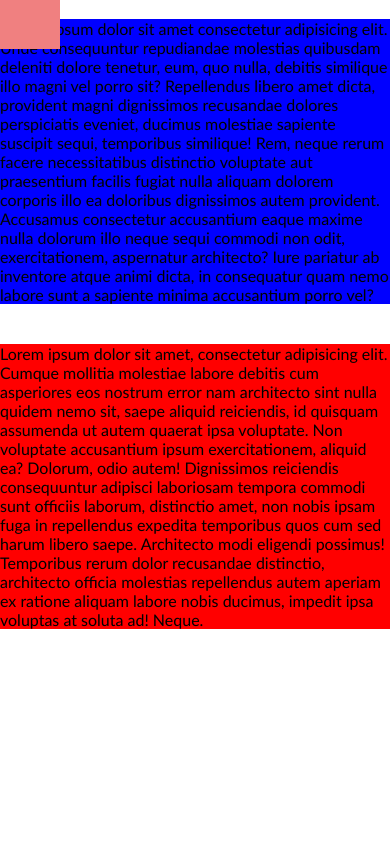
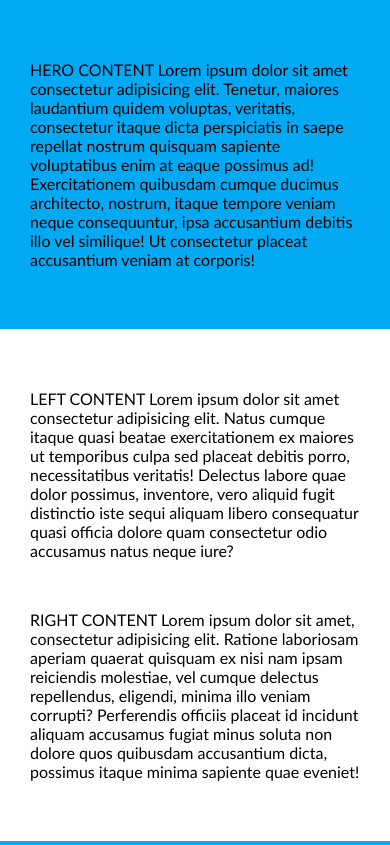
Before and after one commit to vaidotasgarbstas/6-coming-soon, a website: page index.html in a window 390 px wide. Shown: the top 845 px of the page. Drawn offline with Linux system fonts and the light colour scheme.

Commit message:
Initial responsive design solution

```diff
--- a/css/base/layout.css
+++ b/css/base/layout.css
@@ -0,0 +1,59 @@
+.container {
+    display: inline-block;
+    width: 100%;
+    padding-top: 60px;
+    padding-bottom: 60px;
+}
+
+.container > .row {
+    display: inline-block;
+    width: 800px;
+    margin-left: calc(50% - 400px);
+}
+
+.container > .row-short {
+    display: inline-block;
+    width: 600px;
+    margin-left: calc(50% - 300px);
+}
+.container .left {
+    width: 50%;
+    float: left;
+}
+.container .right {
+    width: 40%;
+    float: right;
+    margin-left: 10%;
+}
+@media (max-width: 900px) {
+    .container > .row {
+        width: 600px;
+        margin-left: calc(50% - 300px);
+    }
+}
+@media (max-width: 700px) {
+    .container > .row,
+    .container > .row-short {
+        width: 400px;
+        margin-left: calc(50% - 200px);
+    }
+    .container .left {
+        width: 100%;
+    }
+    .container .right {
+        width: 100%;
+        margin-left: 0;
+        margin-top: 50px;
+    }
+}
+@media (max-width: 460px) {
+    .container {
+        padding-left: 30px;
+        padding-right: 30px;
+    }
+    .container > .row,
+    .container > .row-short {
+        width: 100%;
+        margin-left: 0;
+    }
+}
--- a/css/base/reset.css
+++ b/css/base/reset.css
@@ -6,3 +6,7 @@ body * {
     box-sizing: border-box;
     font-family: 'Gill Sans', 'Gill Sans MT', Calibri, 'Trebuchet MS', sans-serif;
 }
+
+.bg-primary {
+    background-color: var(--primary-color);
+}
--- a/css/base/variables.css
+++ b/css/base/variables.css
@@ -0,0 +1,3 @@
+:root {
+    --primary-color: #03A9F3;
+}
--- a/css/pages/home.css
+++ b/css/pages/home.css
@@ -13,65 +13,3 @@
 @import "../components/progress-bar.css";
 
 /* CUSTOM STYLE BELOW THIS COMMENT, FOR THIS PAGE */
-
-.container {
-    display: inline-block;
-    width: 1000px;
-    margin-left: calc(50% - 500px);
-    background-color: yellow;
-}
-.container > .left {
-    width: 40%;
-    background-color: blue;
-    float:left;
-    margin-right: 5%;
-
-}
-.container > .right{
-    width: 55%;
-    background-color: red;
-    float: right;
-}
-
-@media (max-width: 1100px) {
-    .container {
-        width: 800px;
-        margin-left: calc(50% - 400px);
-        background-color: pink;
-    }
-}
-
-@media (max-width: 900px) {
-    .container {
-        display: inline;
-        width: 600px;
-        margin-left: calc(50% - 300px);
-        background-color: lightblue;
-    }
-    .container > .left {
-        width: 100%;
-        margin-right: 0%;
-
-    }
-    .container > .right{
-        width: 100%;
-        margin-top: 40px;
-}
-
-@media (max-width: 700px) {
-    .container {
-        display: inline;
-        width: 400px;
-        margin-left: calc(50% - 200px);
-        background-color: aquamarine;
-    }
-}
-
-@media (max-width: 500px) {
-    .container {
-        width: 100%;
-        margin-left: 0;
-        padding: 30px;
-        background-color: lightcoral;
-    }
-}
--- a/index.html
+++ b/index.html
@@ -17,9 +17,27 @@
 </head>
 
 <body>
-    <div class="container">
-        <div class="left">Lorem, ipsum dolor sit amet consectetur adipisicing elit. Unde consequuntur repudiandae molestias quibusdam deleniti dolore tenetur, eum, quo nulla, debitis similique illo magni vel porro sit? Repellendus libero amet dicta, provident magni dignissimos recusandae dolores perspiciatis eveniet, ducimus molestiae sapiente suscipit sequi, temporibus similique! Rem, neque rerum facere necessitatibus distinctio voluptate aut praesentium facilis fugiat nulla aliquam dolorem corporis illo ea doloribus dignissimos autem provident. Accusamus consectetur accusantium eaque maxime nulla dolorum illo neque sequi commodi non odit, exercitationem, aspernatur architecto? Iure pariatur ab inventore atque animi dicta, in consequatur quam nemo labore sunt a sapiente minima accusantium porro vel?</div>
-        <div class="right">Lorem ipsum dolor sit amet, consectetur adipisicing elit. Cumque mollitia molestiae labore debitis cum asperiores eos nostrum error nam architecto sint nulla quidem nemo sit, saepe aliquid reiciendis, id quisquam assumenda ut autem quaerat ipsa voluptate. Non voluptate accusantium ipsum exercitationem, aliquid ea? Dolorum, odio autem! Dignissimos reiciendis consequuntur adipisci laboriosam tempora commodi sunt officiis laborum, distinctio amet, non nobis ipsam fuga in repellendus expedita temporibus quos cum sed harum libero saepe. Architecto modi eligendi possimus! Temporibus rerum dolor recusandae distinctio, architecto officia molestias repellendus autem aperiam ex ratione aliquam labore nobis ducimus, impedit ipsa voluptas at soluta ad! Neque.</div>
-    </div>
+    <section class="container bg-primary">
+        <div class="row-short">
+            HERO CONTENT Lorem ipsum dolor sit amet consectetur adipisicing elit. Tenetur, maiores laudantium quidem voluptas, veritatis, consectetur itaque dicta perspiciatis in saepe repellat nostrum quisquam sapiente voluptatibus enim at eaque possimus ad! Exercitationem quibusdam cumque ducimus architecto, nostrum, itaque tempore veniam neque consequuntur, ipsa accusantium debitis illo vel similique! Ut consectetur placeat accusantium veniam at corporis!
+        </div>
+    </section>
+    <main class="container">
+        <div class="row">
+            <div class="left">
+                LEFT CONTENT Lorem ipsum dolor sit amet consectetur adipisicing elit. Natus cumque itaque quasi beatae exercitationem ex maiores ut temporibus culpa sed placeat debitis porro, necessitatibus veritatis! Delectus labore quae dolor possimus, inventore, vero aliquid fugit distinctio iste sequi aliquam libero consequatur quasi officia dolore quam consectetur odio accusamus natus neque iure?</div>
+            <div class="right">
+                RIGHT CONTENT Lorem ipsum dolor sit amet, consectetur adipisicing elit. Ratione laboriosam aperiam quaerat quisquam ex nisi nam ipsam reiciendis molestiae, vel cumque delectus repellendus, eligendi, minima illo veniam corrupti? Perferendis officiis placeat id incidunt aliquam accusamus fugiat minus soluta non dolore quos quibusdam accusantium dicta, possimus itaque minima sapiente quae eveniet!
+            </div>
+        </div>
+    </main>
+    <footer class="container bg-primary">
+        <div class="row">
+            FOOTER CONTENT Lorem ipsum dolor sit amet consectetur adipisicing elit. Porro repudiandae laborum, odio expedita nobis quae modi id voluptatibus nam beatae, velit quos ipsa consequatur facere. Error eos odit aliquid quam, deserunt distinctio provident eligendi, doloremque quas quia molestias doloribus ad numquam quo, cumque beatae nemo aliquam illum dicta sint quibusdam autem illo iste. In fugiat sit, et quidem nesciunt laborum, ad tempora excepturi modi delectus at? Quod, alias quaerat sit laboriosam voluptatibus impedit illo
+        </div>
+        <div class="row-short">
+            FOOTER CONTENT Lorem ipsum dolor sit amet consectetur adipisicing elit. Porro repudiandae laborum, odio expedita nobis quae modi id voluptatibus nam beatae, velit quos ipsa consequatur facere. Error eos odit aliquid quam, deserunt distinctio provident eligendi, doloremque quas quia molestias doloribus ad numquam quo, cumque beatae nemo aliquam illum dicta sint quibusdam autem illo iste. In fugiat sit, et quidem nesciunt laborum, ad tempora
+        </div>
+    </footer>
 </body>
 </html>
```
